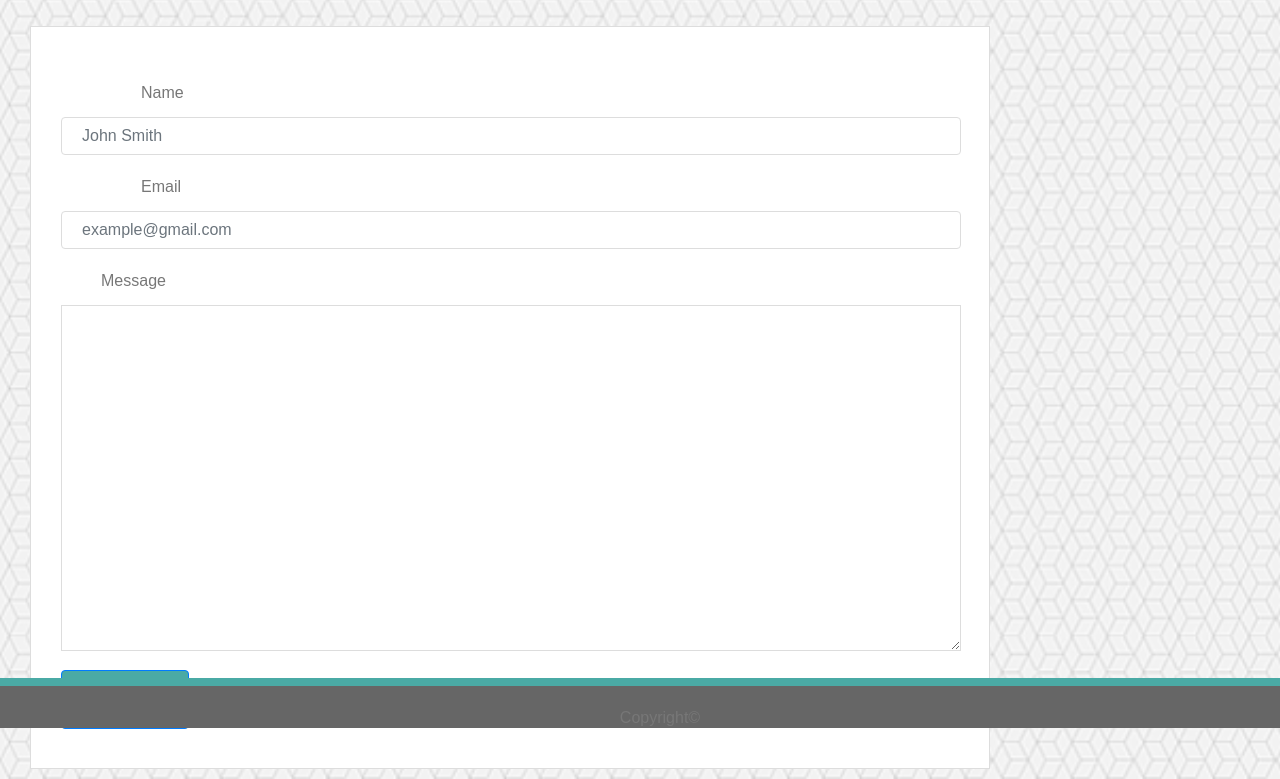
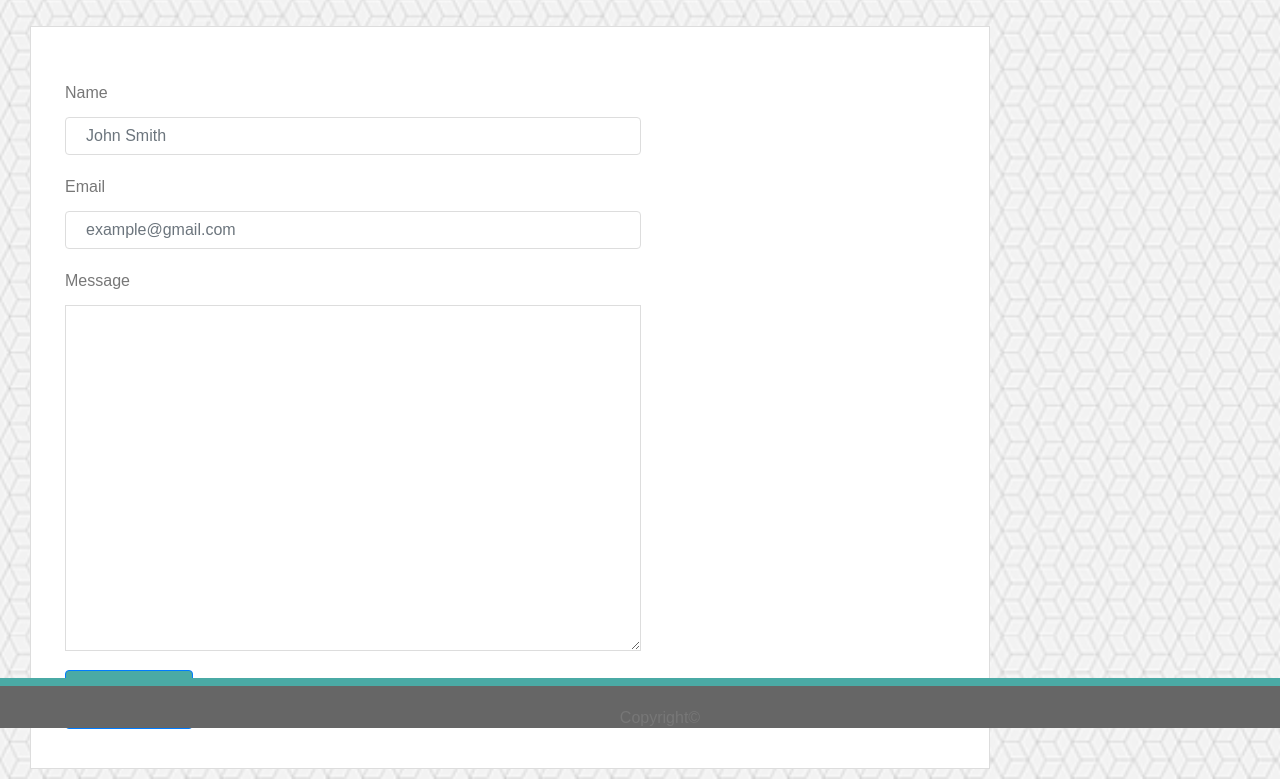
Before and after one commit to skuttenkuler/bootstrap-portfolio, a plain HTML site: page contact.html in a window 1280 px wide. Shown: the part 72-851 px from the top of the page. Drawn offline with nearby package versions, Linux system fonts and the light colour scheme.

Commit message:
fix contact screen

```diff
--- a/assets/css/style.css
+++ b/assets/css/style.css
@@ -84,7 +84,7 @@ body{
     width: 960px;
     margin-left: 80px;
     margin-top:30px;
-    margin-bottom:80px;
+    margin-bottom:180px;
   }
   .port-container h1{
     margin-left: 30px;
@@ -205,6 +205,12 @@ body{
   margin-top: 50px;
   color: #777777;
 }
+.label {
+  margin-left:-80px;
+}
+.label-message{
+  margin-left:-40px;
+}
 
 input[type=text]{
   outline: none !important;
--- a/contact.html
+++ b/contact.html
@@ -34,20 +34,24 @@
       <!-- Navbar End -->
       <!-- Contact Section Begin -->
               <div class="port-container">
+              <div class="row">
+                <div class="col-lg-8">
                   <form id="contact-form">
                       <div class="form-group">
-                        <label for="exampleInputEmail1">Name</label>
+                        <label  class="label"for="exampleInputEmail1">Name</label>
                         <input type="text" placeholder="John Smith" class="form-control" >
                        </div>
                       <div class="form-group">
-                        <label for="exampleInputPassword1">Email</label>
+                        <label  class="label"for="exampleInputPassword1">Email</label>
                         <input type="email" class="form-control" placeholder="example@gmail.com"id="exampleInputEmail1">
                       </div>
-                        <label>Message</label>
+                        <label class="label-message">Message</label>
                       <textarea name="message" id="message" rows="10"></textarea>
 
                       <button onclick="myFunction()" type="submit" class="btn btn-primary" id="contact-button">Submit</button>
+                    </div>
                     </form>
+                  </div>
       <!-- Contact Section End -->
             <!-- Footer -->
 <footer class="page-footer font-small blue pt-4">
```
Also changed, not shown: 1 other file.
